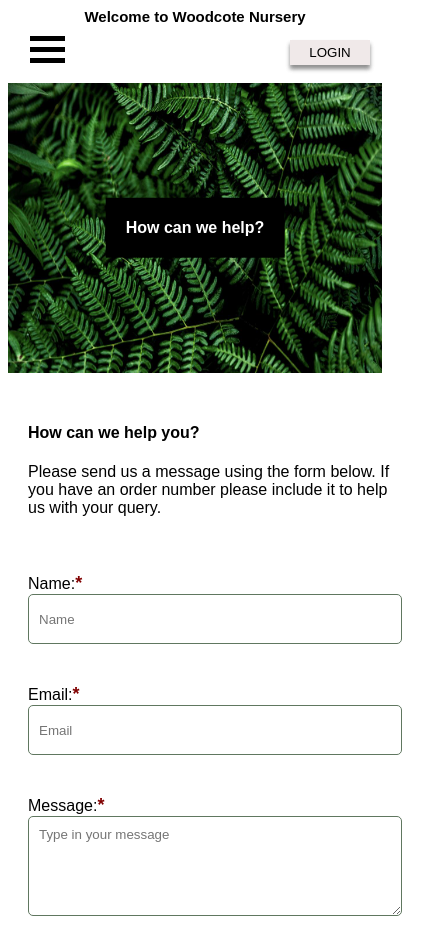
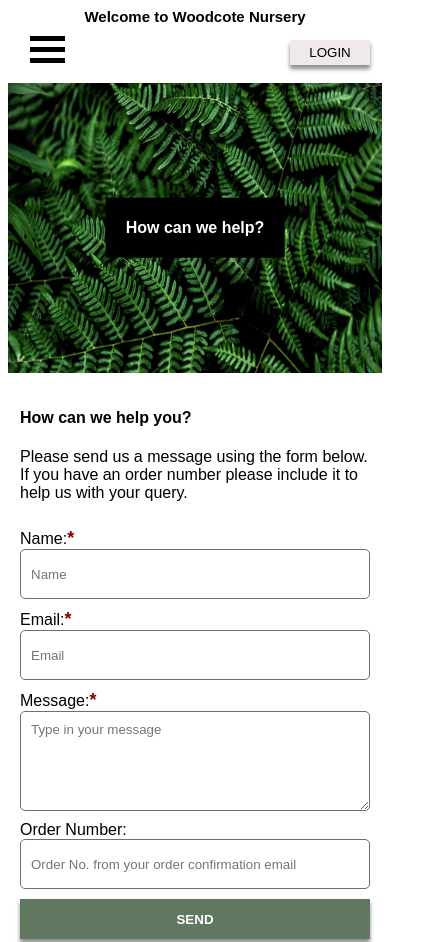
Before and after one commit to jayarpr/woodcote-nursery, a plain HTML site: page contactus.html in a window 390 px wide. Shown: the top 942 px of the page, 422 px wide, since content can reach past the window. Drawn offline with Linux system fonts and the light colour scheme.

Commit message:
fixed the mobile width

```diff
--- a/styles/_contact.scss
+++ b/styles/_contact.scss
@@ -74,8 +74,8 @@
         &__text__block {
             margin: auto;
             text-align: left;
-            width: 100%;
-            padding: 20px;
+            width: 350px;
+            padding: 5px;
         }
     }
 }
```
Also changed, not shown: styles/_contact.css, styles/styles.css.
